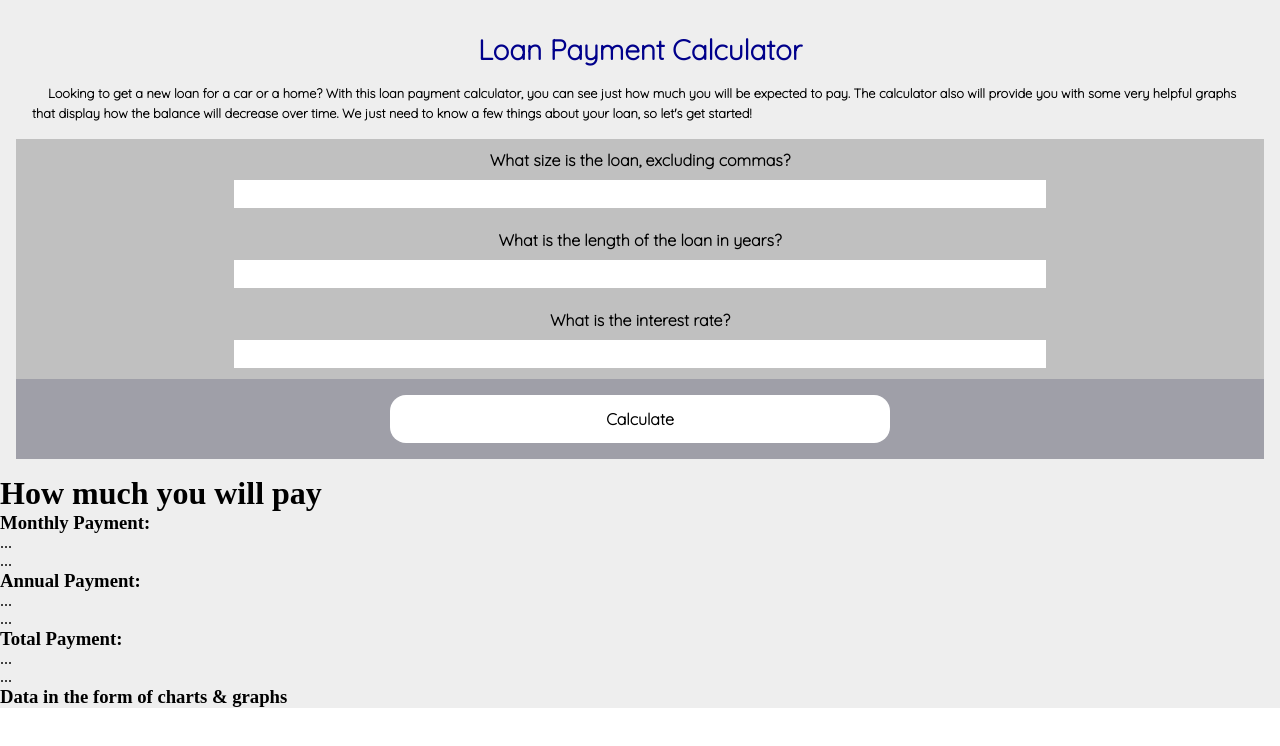
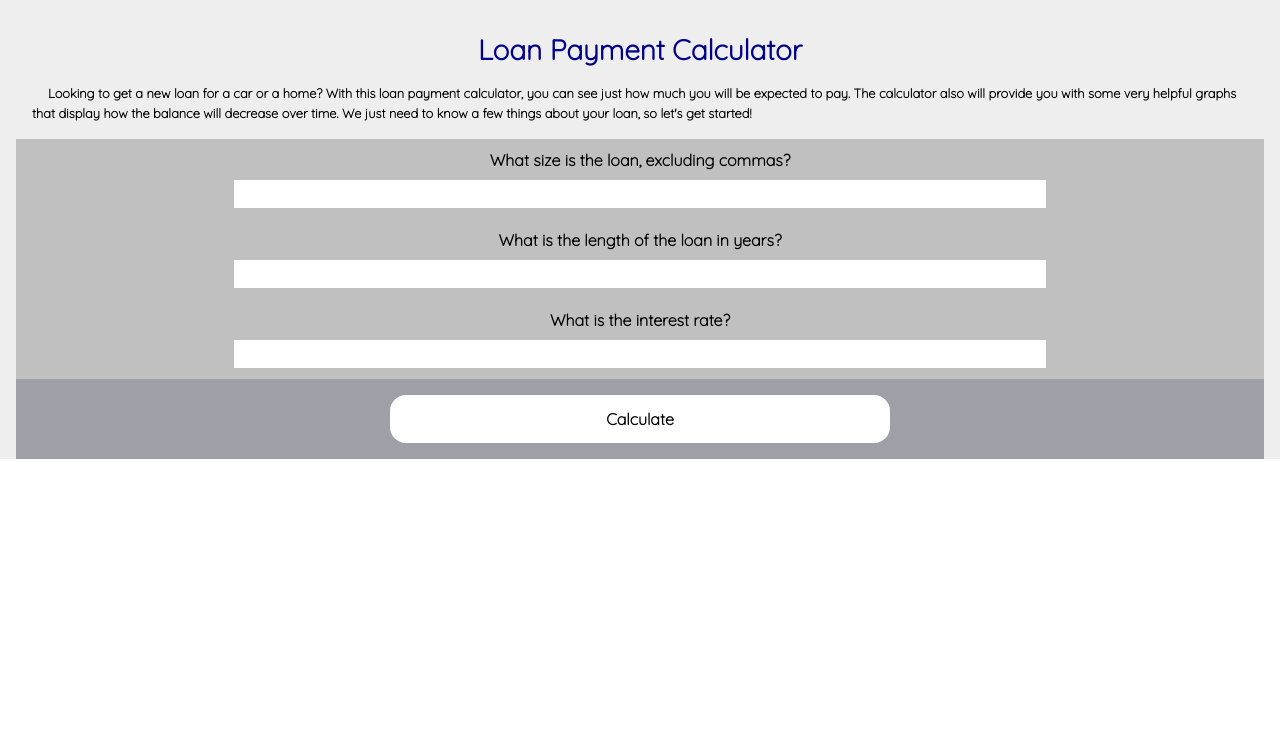
Before and after one commit to nateHamshar/loan-calculator-app, a React (Create React App) app: page / in a window 1280 px wide. Shown: the top 746 px of the page. Built offline with nearby package versions, Linux system fonts and the light colour scheme.

Commit message:
math for monthly payments done

```diff
--- a/src/DataNumbers.js
+++ b/src/DataNumbers.js
@@ -1,24 +1,30 @@
 const DataNumbers = (props) => {
 
-    let principal = props.principal;
-    let length = props.length;
-    let rate = props.rate;
 
-    console.log(principal, length, rate);
+
+    let P = props.principal;
+    let T = props.length;
+    let R = props.rate;
+
+
+    let top = P * (R / 12);
+    let bottom = (1 - (1 + (R / 12))**(-12 * T));
+    let monthlyPayment = (top / bottom);
+
     return (
         <div className="dataNumbers">
             <h1 className="dataNumberHeader">How much you will pay</h1>
 
             <div className="monthlyPaymentDiv">
-                <h3 className="monthlyPayment">Monthly Payment: </h3>
-                <p className="monthlyPaymentAmount">...</p>
-                <p className="monthlyInterestAmount">...</p>
+                <h3 className="monthlyPayment">Monthly </h3>
+                <p className="monthlyPaymentAmount">Total Monthly Payment: ${monthlyPayment.toLocaleString(undefined, {maximumFractionDigits: 2})}</p>
+                <p className="monthlyInterestAmount">Interest Paid Per Month: ${}</p>
             </div>
 
             <div className="annualPaymentDiv">
-                <h3 className="annualPayment">Annual Payment: </h3>
-                <p className="annualPaymentAmount">...</p>
-                <p className="annualInterestAmount">...</p>
+                <h3 className="annualPayment">Annually</h3>
+                <p className="annualPaymentAmount">Total Annual Payments: ${(monthlyPayment * 12).toLocaleString(undefined, {maximumFractionDigits: 2})}</p>
+                <p className="annualInterestAmount">Interest Paid Per Year:</p>
             </div>
 
             <div className="totalPaymentDiv">
--- a/src/LoanForm.js
+++ b/src/LoanForm.js
@@ -5,20 +5,21 @@ import "./LoanForm.css";
 
 const LoanForm = ({dataObject}) => {
 
-
-    const [principal, setPrincipal] = useState();
-    const [length, setLength] = useState();
-    const [rate, setRate] = useState();
+    const [displayData, setDisplayData] = useState(false);
+    const [principal, setPrincipal] = useState(0);
+    const [length, setLength] = useState(0);
+    const [rate, setRate] = useState(0);
 
     const calculatePayments = () => {
         setPrincipal(document.getElementById("loanAmount").value);
-        setLength((document.getElementById("loanLength").value) * 12);
+        setLength(document.getElementById("loanLength").value);
         setRate((document.getElementById("loanInterest").value) / 100);
+        setDisplayData(true);
     }
     return (
         <div className="all">
         <div className="loanFormDiv">
-            <form action="#" className="loanForm">
+            <form action="/" className="loanForm">
                 <div className="inputDiv">
                     <label htmlFor="loanAmount" className="loanLabel">What size is the loan, excluding commas?</label>
                     <input id="loanAmount" required type="number" min="0" step="0.01" className="loanAmount inputField" />
@@ -36,8 +37,16 @@ const LoanForm = ({dataObject}) => {
                 </div>
             </form>
         </div>
-        <DataNumbers principal={principal} length={length} rate={rate} />
-        <DataCharts />
+        {displayData && <DataNumbers
+                            principal={principal}
+                            length={length}
+                            rate={rate} />
+        }
+        {displayData && <DataCharts
+                            principal={principal}
+                            length={length}
+                            rate={rate} />
+        }
         </div>
     );
 }
```
